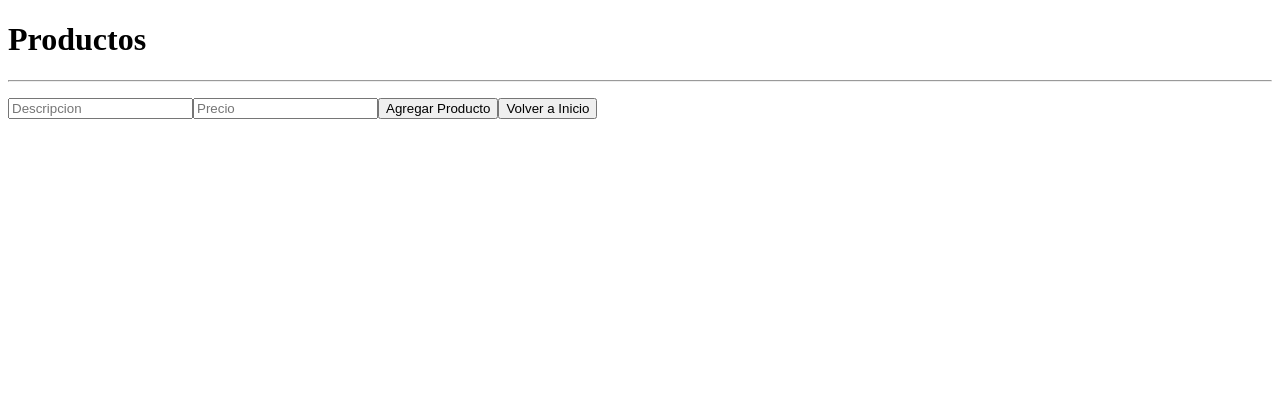
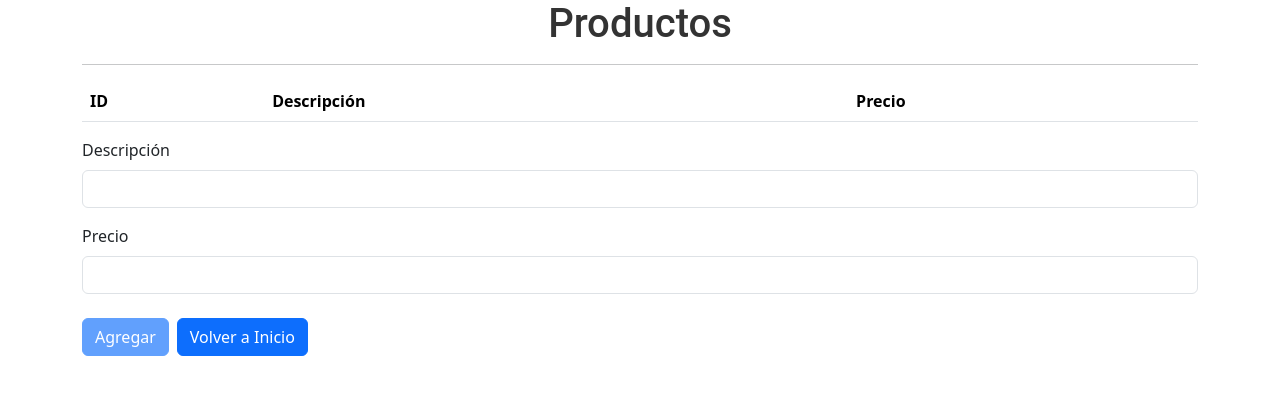
Before and after one commit to JuniorCabral045/rutas-formularios, a React (Vite) app: page /productos in a window 1280 px wide. Shown: the top 394 px of the page. Built offline with nearby package versions, Linux system fonts and the light colour scheme.

Commit message:
Cambios de la tarea 4.2

```diff
--- a/package.json
+++ b/package.json
@@ -10,6 +10,7 @@
     "preview": "vite preview"
   },
   "dependencies": {
+    "bootstrap": "^5.3.3",
     "react": "^18.2.0",
     "react-dom": "^18.2.0",
     "react-router-dom": "^6.22.1"
--- /dev/null
+++ b/src/App.css
@@ -0,0 +1,6 @@
+h1{
+    text-align: center;
+    font-family: 'Roboto', sans-serif;
+    font-size: 2.5em;
+    color: #333;
+}
--- a/src/components/BotonProductos.tsx
+++ b/src/components/BotonProductos.tsx
@@ -5,6 +5,6 @@ export const BotonProductos = () => {
     const navigate = useNavigate()
 
   return (
-         <button onClick={ ()=> navigate ('/productos')} style={{marginRight: 3}}>Productos</button>
+         <button className={"btn btn-primary "} onClick={ ()=> navigate ('/productos')} >Productos</button>
     )
 }
--- a/src/components/BotonVolver.tsx
+++ b/src/components/BotonVolver.tsx
@@ -5,6 +5,6 @@ export const BotonVolver = () => {
     const navigate = useNavigate()
 
   return (
-         <button onClick={ ()=> navigate('/inicio') } style={{marginRight: 3}}>Volver a Inicio</button>
+         <button className={"btn btn-primary m-2"} onClick={ ()=> navigate('/inicio') } >Volver a Inicio</button>
     )
 }
--- a/src/interfaces/Categoria.ts
+++ b/src/interfaces/Categoria.ts
@@ -1,4 +1,5 @@
 export interface Categoria {
     id: number,
     descripcion: string,
+    codigo: string
 }
--- a/src/main.tsx
+++ b/src/main.tsx
@@ -2,6 +2,8 @@ import React from 'react'
 import ReactDOM from 'react-dom/client'
 import { BrowserRouter } from 'react-router-dom'
 import { AppRoutter } from './router/AppRouter'
+import 'bootstrap/dist/css/bootstrap.min.css';
+import './App.css'
 
 ReactDOM.createRoot(document.getElementById('root')!).render(
   <React.StrictMode>
--- a/src/pages/CategoriasPages.tsx
+++ b/src/pages/CategoriasPages.tsx
@@ -5,52 +5,73 @@ import { Categoria } from "../interfaces/Categoria"
 import {useForm} from "../hooks/useForm.ts";
 
 const estadoInicialCategoria = {
-    descripcion: ""
+    descripcion: "",
+    codigo: ""
 }
 
 export const CategoriasPage = () => {
   const [categoria, setCategoria] = useState<Categoria[]>([])
-    const {descripcion, onChange, reset} = useForm(estadoInicialCategoria)
+    const {descripcion, codigo, onChange, reset} = useForm(estadoInicialCategoria)
 
-  const agregarCategoria = (descripcion: string) => {
+  const agregarCategoria = (descripcion: string, codigo: string) => {
     const nuevaCategoria : Categoria =
     {
       id: categoria.length + 1,
-      descripcion: descripcion
+      descripcion: descripcion,
+      codigo: codigo
     }
     setCategoria(categoria.concat(nuevaCategoria))
   }
 
   const onAgregarClicked = () => {
-    if (descripcion.length === 0) {
-      alert ("Ingrese todos los campos")
-      return
-    }
-    agregarCategoria (descripcion)
+    agregarCategoria (descripcion, codigo)
     reset()
   }
   return (
-    <>
-    <h1>Categorías</h1>
-    <hr />
-         <ul>
-            {
-              categoria.map(categoria => <li key={categoria.id}> {categoria.descripcion} </li>)
-            }
-         </ul>
+      <div className="container mt-4">
+            <h1>Categorías</h1>
+            <hr/>
+          <table className="table table-striped">
+              <thead>
+                  <tr>
+                      <th scope="col">ID</th>
+                      <th scope="col">Descripción</th>
+                      <th scope="col">Código</th>
+                  </tr>
+              </thead>
+              <tbody>
+                  {categoria.map((item) => (
+                      <tr key={item.id}>
+                          <th scope="row">{item.id}</th>
+                          <td>{item.descripcion}</td>
+                          <td>{item.codigo}</td>
+                      </tr>
+                  ))}
+              </tbody>
+          </table>
 
-         <input type="text" name="descripcion" placeholder="Descripcion"
-            value={descripcion} onChange={(event) =>{
-              onChange("descripcion",event.target.value)
-
-            }}
-         />
-
-         <button onClick={() => onAgregarClicked()}>
-            Agregar Categoria
-         </button>
-    <BotonVolver/>
-    <BotonProductos/>
-</>
+          <form onSubmit={(e) => {
+              e.preventDefault();
+              onAgregarClicked();
+          }}>
+              <div className="mb-3">
+                  <label className="form-label">Descripción</label>
+                  <input type="text" className="form-control" id="descripcion" required={true}
+                         value={descripcion} onChange={(event) => {
+                      onChange("descripcion", event.target.value)
+                  }}/>
+              </div>
+              <div className="mb-3">
+                  <label className="form-label">Código</label>
+                  <input type="text" className="form-control" id="codigo" required={true}
+                         value={codigo} onChange={(event) => {
+                      onChange("codigo", event.target.value)
+                  }}/>
+              </div>
+              <button className="btn btn-primary" type="submit" disabled={!descripcion || !codigo}>Agregar</button>
+              <BotonVolver/>
+              <BotonProductos/>
+          </form>
+      </div>
   )
 }
--- a/src/pages/InicioPage.tsx
+++ b/src/pages/InicioPage.tsx
@@ -14,14 +14,14 @@ export const InicioPage = () => {
 
 
   return (
-    <>
+    <div className="container">
         <h1>Inicio</h1>
         <hr/>
         <BotonProductos/>
-        <button onClick={navegarAusuarios} style={{marginRight: 3}}>Usuarios</button>
-        <button onClick={navegarAcategorias} style={{marginRight: 3}}>Categorías</button>
+        <button className={"btn btn-primary m-2"} onClick={navegarAusuarios}>Usuarios</button>
+        <button className={"btn btn-primary"} onClick={navegarAcategorias}>Categorías</button>
 
 
-    </>
+    </div>
   )
 }
--- a/src/pages/ProductosPage.tsx
+++ b/src/pages/ProductosPage.tsx
@@ -33,32 +33,50 @@ export const ProductosPage = () => {
 
   return (
 
-    <>
-         <h1>Productos</h1>
-         <hr />
-         <ul>
-            {
-              productos.map(producto => <li key={producto.id}> {producto.descripcion} {producto.precio}</li>)
-            }
-         </ul>
+    <div className="container">
+        <h1>Productos</h1>
+        <hr/>
+        <table className="table table-striped">
+            <thead>
+                <tr>
+                    <th scope="col">ID</th>
+                    <th scope="col">Descripción</th>
+                    <th scope="col">Precio</th>
+                </tr>
+            </thead>
+            <tbody>
+                {productos.map((item) => (
+                    <tr key={item.id}>
+                        <th scope="row">{item.id}</th>
+                        <td>{item.descripcion}</td>
+                        <td>{item.precio}</td>
+                    </tr>
+                ))}
+            </tbody>
+        </table>
 
-         <input type="text" name="descripcion" placeholder="Descripcion"
-            value={descripcion} onChange={(event) =>{
-                onChange("descripcion", event.target.value)
-            }}
-         />
-         <input type="text" name="precio" placeholder="Precio"
-            value={precio} onChange={(event) => {
-              onChange("precio", event.target.value)
-            }}
-         />
-
-         <button onClick={() => onAgregarClicked()}>
-            Agregar Producto
-         </button>
-
-         <BotonVolver/>
-    </>
+        <form onSubmit={(e) => {
+            e.preventDefault();
+            onAgregarClicked();
+        }}>
+            <div className="mb-3">
+                <label className="form-label">Descripción</label>
+                <input type="text" className="form-control" id="descripcion" required={true}
+                value={descripcion} onChange={(event) =>(
+                    onChange("descripcion", event.target.value)
+                )}/>
+            </div>
+            <div className="mb-3">
+                <label className="form-label">Precio</label>
+                <input type="number" className="form-control" id="precio" required={true}
+                value={precio} onChange={event => (
+                    onChange("precio", event.target.value)
+                )}/>
+            </div>
+            <button type="submit" className="btn btn-primary" disabled={!descripcion || !precio}>Agregar</button>
+            <BotonVolver/>
+        </form>
+    </div>
 
   )
 }
--- a/src/pages/UsuarioPages.tsx
+++ b/src/pages/UsuarioPages.tsx
@@ -35,37 +35,58 @@ export const UsuarioPage = () => {
     reset()
   }
   return (
-      <>
+      <div className="container">
           <h1>Usuarios</h1>
             <hr/>
-          <ul>
-              {
-                  usuario.map(usuario => <li key={usuario.id}> {usuario.nombre} {usuario.apellido} {usuario.edad}</li>)
-              }
-          </ul>
-            <div>Nombre</div>
-          <input type="text" name="nombre" placeholder="Nombre de usuario"
-                 value={nombre} onChange={(event) => {
+            <table className="table table-striped">
+                <thead>
+                    <tr>
+                        <th scope="col">ID</th>
+                        <th scope="col">Nombre</th>
+                        <th scope="col">Apellido</th>
+                        <th scope="col">Edad</th>
+                    </tr>
+                </thead>
+                <tbody>
+                    {usuario.map((item) => (
+                        <tr key={item.id}>
+                            <th scope="row">{item.id}</th>
+                            <td>{item.nombre}</td>
+                            <td>{item.apellido}</td>
+                            <td>{item.edad}</td>
+                        </tr>
+                    ))}
+                </tbody>
+            </table>
+            <form onSubmit={(e)=>{
+                e.preventDefault();
+                onAgregarClicked();
+            }}>
+            <div className="mb-3">
+                <label className="form-label">Nombre</label>
+                <input type="text" className="form-control" id="nombre" required={true}
+                value={nombre} onChange={(event) =>{
                     onChange("nombre", event.target.value)
                 }}/>
-            <div>Apellido</div>
-          <input type="text" name="apellido" placeholder="Apellido de usuario"
-                 value={apellido} onChange={(event) => {
+            </div>
+            <div className="mb-3">
+                <label className="form-label">Apellido</label>
+                <input type="text" className="form-control" id="apellido" required={true}
+                value={apellido} onChange={(event) =>{
                     onChange("apellido", event.target.value)
                 }}/>
-            <div>Edad</div>
-          <input type="number" name="edad" placeholder="Edad de usuario"
-                 value={edad} onChange={(event) => {
+            </div>
+            <div className="mb-3">
+                <label className="form-label">Edad</label>
+                <input type="number" className="form-control" id="edad" required={true}
+                value={edad} onChange={(event) =>{
                     onChange("edad", event.target.value)
                 }}/>
-            <br/>
-            <br/>
+            </div>
+            <button type="submit" className="btn btn-primary" disabled={!nombre || !apellido || !edad}>Agregar</button>
+            <BotonVolver/>
 
-          <button onClick={() => onAgregarClicked()}>
-              Agregar Usuario
-          </button>
-
-          <BotonVolver/>
-      </>
+            </form>
+      </div>
   )
 }
```
Also changed, not shown: 1 other file (tests, documents, lock files or other folders). Lines whose indentation alone changed are shown as unchanged.
